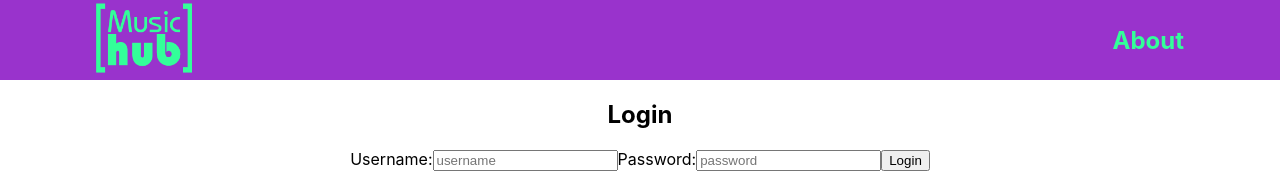
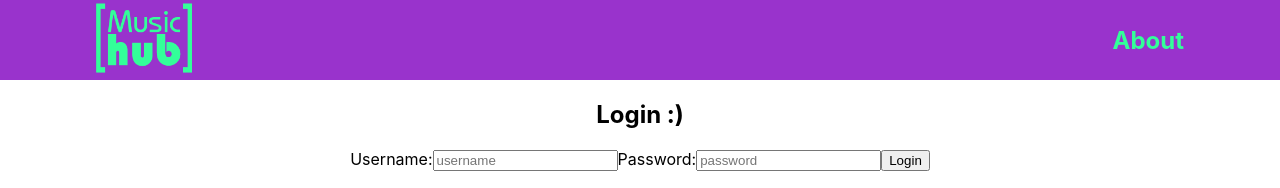
Before and after one commit to South-Connection/music-hub-client, a React (Create React App) app: page / in a window 1280 px wide. Shown: the top 188 px of the page. Built offline with nearby package versions, Linux system fonts and the light colour scheme; no server answers.

Commit message:
netlify check// add a smiley face

```diff
--- a/src/components/auth/Login.js
+++ b/src/components/auth/Login.js
@@ -41,7 +41,7 @@ class Login extends Component {
         return (
             <>
                 <form onSubmit={this.handleFormSubmit}>
-                    <h2>Login</h2>
+                    <h2>Login :)</h2>
                     {this.state.errorMessage && <h3 className="error"> {this.state.errorMessage} </h3>}
                     <label>
                         Username:
```
